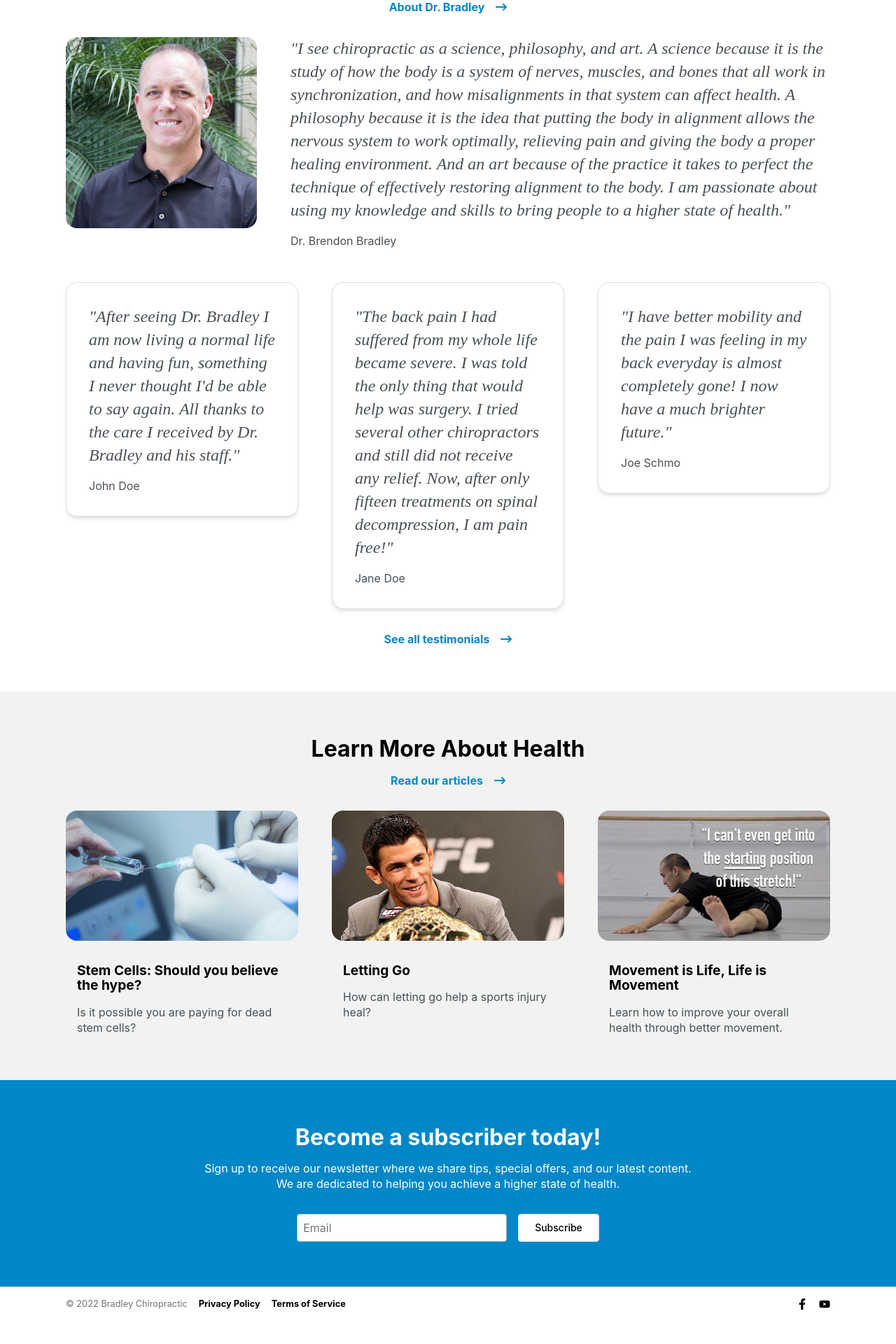
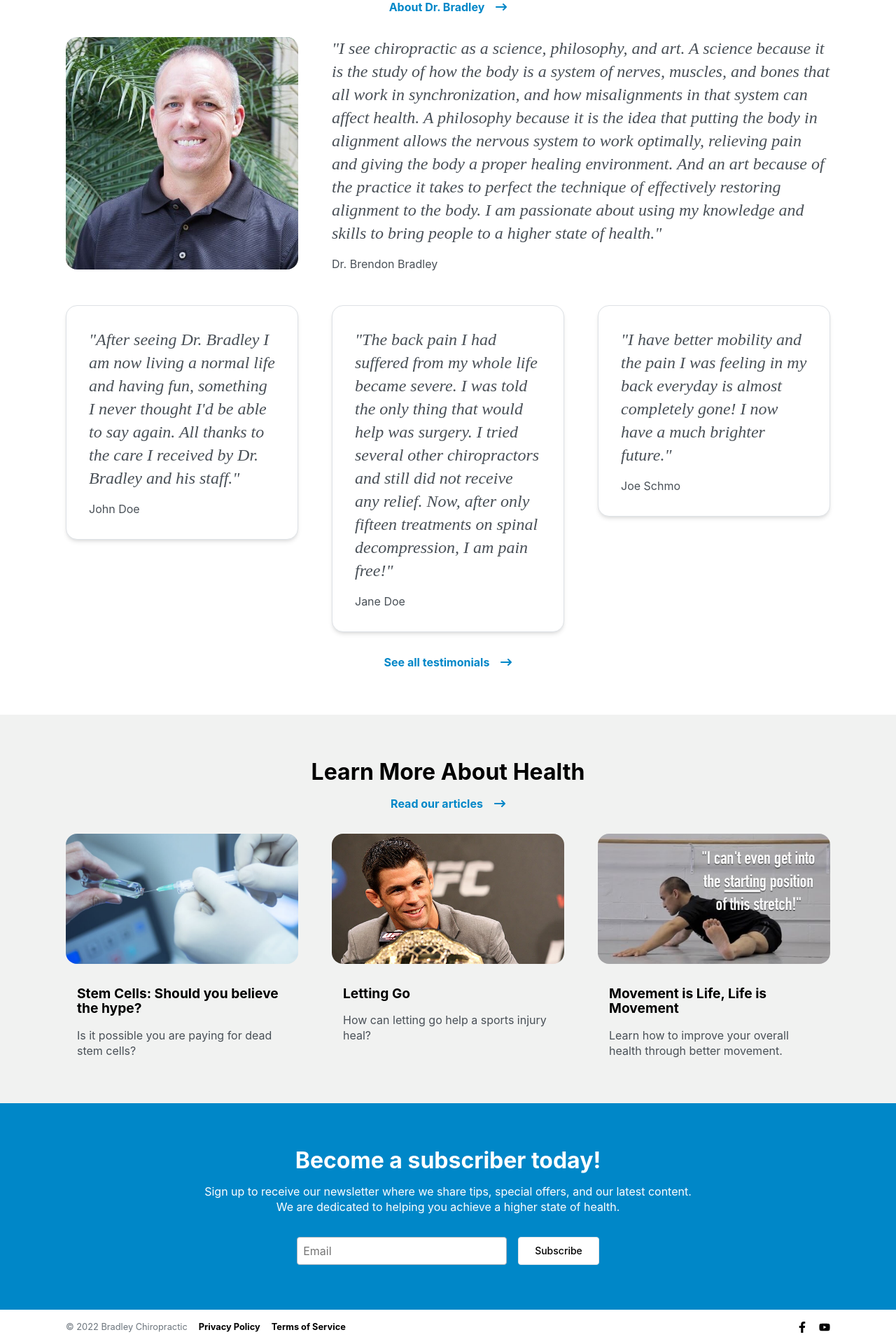
Before and after one commit to joshuabradley012/bradleychiropractic, a Next.js app: page / in a window 1280 px wide. Shown: the part 2331-4251 px from the top of the page at 70% size. Before the commit the page ends 4218 px from the top, so only its background shows below. Built offline with nearby package versions, Linux system fonts and the light colour scheme.

Commit message:
Prototyped about page

```diff
--- /dev/null
+++ b/components/subscribe-form.js
@@ -0,0 +1,29 @@
+import cn from 'classnames';
+
+import styles from '../styles/subscribe-form.module.scss';
+
+const subscribe = {
+  headline: 'Become a subscriber today!',
+  caption: 'Sign up to receive our newsletter where we share tips, special offers, and our latest content. We are dedicated to helping you achieve a higher state of health.',
+};
+
+export default function SubscribeForm() {
+  return (
+    <section className="section blue">
+      <div className="container">
+        <div className="row justify-content-center">
+          <div className="col-8">
+            <div className={cn('content', styles.subscribe)}>
+              <h2>{subscribe.headline}</h2>
+              <p>{subscribe.caption}</p>
+              <form className={styles.subscribeForm}>
+                <input type="text" placeholder="Email" />
+                <button className="secondary" type="submit">Subscribe</button>
+              </form>
+            </div>
+          </div>
+        </div>
+      </div>
+    </section>
+  );
+}
--- a/pages/index.js
+++ b/pages/index.js
@@ -4,6 +4,7 @@ import cn from 'classnames';
 
 import Icon from '../components/icon';
 import IconLink from '../components/icon-link';
+import SubscribeForm from '../components/subscribe-form';
 
 import styles from '../styles/home.module.scss';
 
@@ -116,11 +117,6 @@ const blog = {
       image: post3,
     },
   ],
-};
-
-const subscribe = {
-  headline: 'Become a subscriber today!',
-  caption: 'Sign up to receive our newsletter where we share tips, special offers, and our latest content. We are dedicated to helping you achieve a higher state of health.',
 };
 
 export default function Home() {
@@ -252,8 +248,8 @@ export default function Home() {
               </div>
             </div>
             <div className="col-12">
-              <div className={styles.doctor}>
-                <div className={styles.doctorLeft}>
+              <div className={cn('row', styles.doctor)}>
+                <div className="col-4">
                   <div className={styles.doctorImageWrapper}>
                     <Image
                       src={doctorImage}
@@ -262,7 +258,7 @@ export default function Home() {
                     />
                   </div>
                 </div>
-                <div className={styles.doctorRight}>
+                <div className={cn('col-8', styles.doctorRight)}>
                   <div className="content">
                     <p className="quote">{doctor.quote}</p>
                     <p>{doctor.source}</p>
@@ -335,22 +331,7 @@ export default function Home() {
           </div>
         </div>
       </section>
-      <section className="section blue">
-        <div className="container">
-          <div className="row justify-content-center">
-            <div className="col-8">
-              <div className={cn('content', styles.subscribe)}>
-                <h2>{subscribe.headline}</h2>
-                <p>{subscribe.caption}</p>
-                <form className={styles.subscribeForm}>
-                  <input type="text" placeholder="Email" />
-                  <button className="secondary" type="submit">Subscribe</button>
-                </form>
-              </div>
-            </div>
-          </div>
-        </div>
-      </section>
+      <SubscribeForm />
     </>
   );
 }
--- a/styles/home.module.scss
+++ b/styles/home.module.scss
@@ -108,6 +108,12 @@
   display: flex;
   flex-direction: column;
   text-align: center;
+
+  &:hover {
+    .serviceName {
+      color: $secondary;
+    }
+  }
 }
 
 .serviceImageWrapper {
@@ -132,6 +138,7 @@
   font-weight: 500;
   margin-top: $spacer-4;
   text-transform: uppercase;
+  transition: color $transition-time;
 }
 
 .doctorIntro {
@@ -142,11 +149,6 @@
 .doctor {
   display: flex;
   margin-bottom: $spacer-12;
-}
-
-.doctorLeft {
-  flex: 0 0 25%;
-  margin-right: $spacer-12;
 }
 
 .doctorRight {
@@ -231,30 +233,6 @@
   }
 }
 
-.subscribe {
-  text-align: center;
-}
-
-.subscribeForm {
-  background: transparent;
-  border-radius: unset;
-  display: flex;
-  margin: $spacer-8 0 0 0;
-  padding: unset;
-  justify-content: center;
-  text-align: left;
-
-  input {
-    color: $font-color;
-    margin: 0 $spacer-4 0 0;
-    width: 300px;
-
-    &:focus {
-      border: $border;
-    }
-  }
-}
-
 @include media-breakpoint-down(xl) {
   .title {
     font-size: 80px;
--- /dev/null
+++ b/styles/subscribe-form.module.scss
@@ -0,0 +1,26 @@
+@use 'bootstrap/variables' as *;
+@use 'bootstrap/mixins/breakpoints' as *;
+
+.subscribe {
+  text-align: center;
+}
+
+.subscribeForm {
+  background: transparent;
+  border-radius: unset;
+  display: flex;
+  margin: $spacer-8 0 0 0;
+  padding: unset;
+  justify-content: center;
+  text-align: left;
+
+  input {
+    color: $font-color;
+    margin: 0 $spacer-4 0 0;
+    width: 300px;
+
+    &:focus {
+      border: $border;
+    }
+  }
+}
```
Also changed, not shown: pages/about.js (+15 -1 lines).
